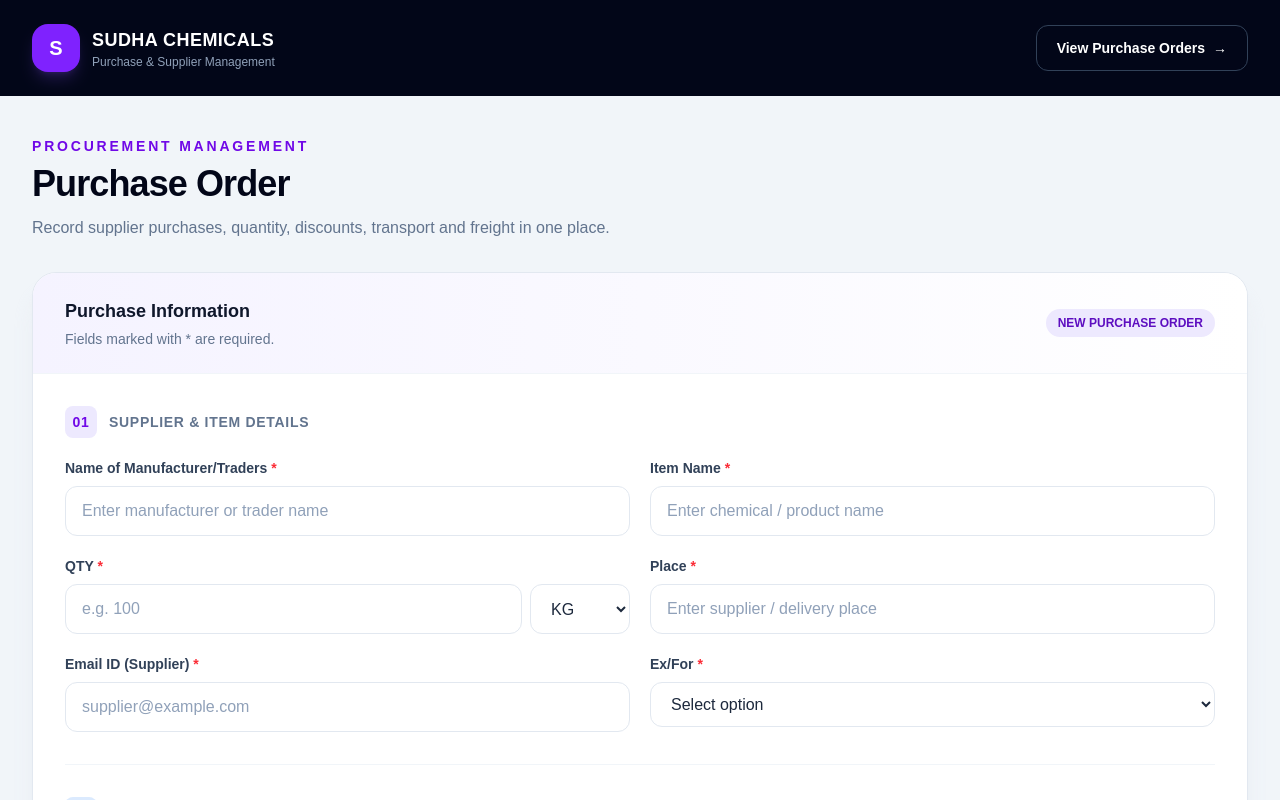
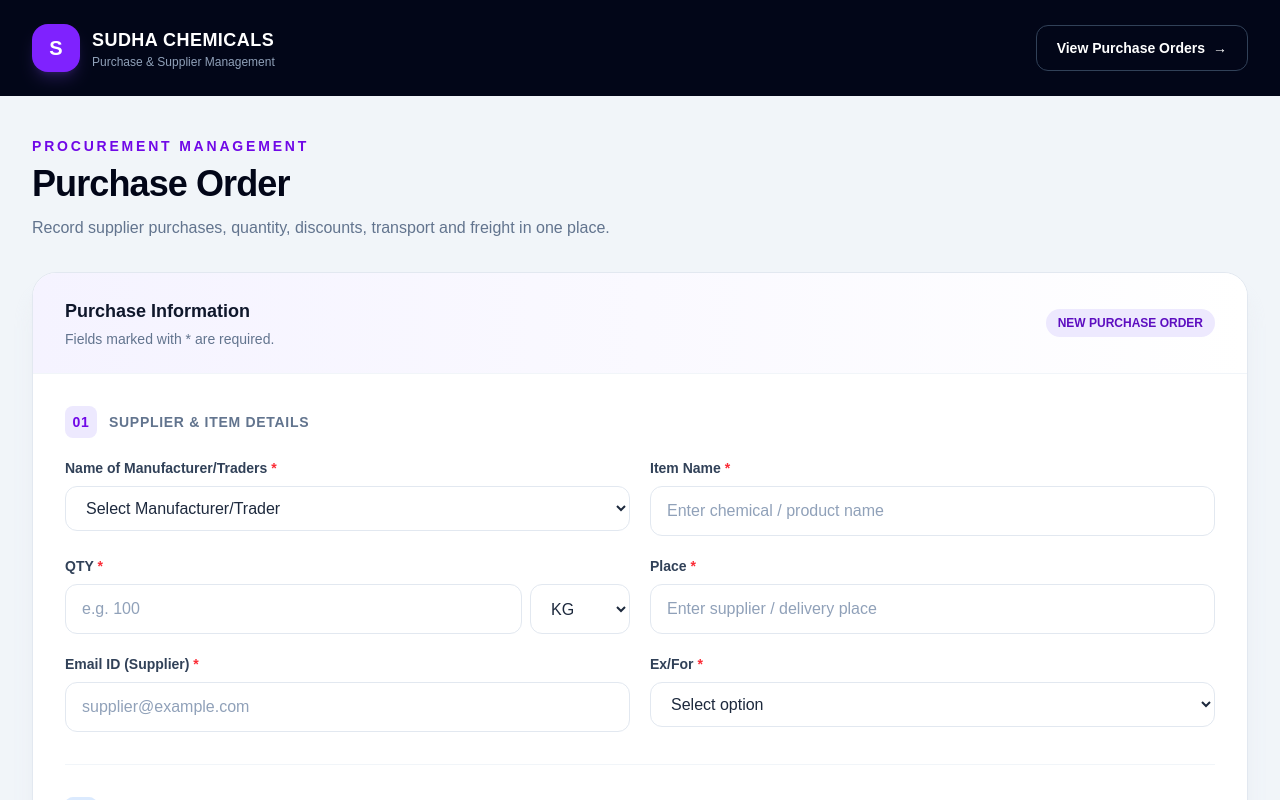
Before and after one commit to Shubhamchaurasiya1066/sudha-sales-order, a Next.js app: page /purchase-order in a window 1280 px wide. Shown: the top 800 px of the page. Built offline with nearby package versions, Linux system fonts and the light colour scheme.

Commit message:
update project

```diff
--- a/src/app/purchase-order/page.js
+++ b/src/app/purchase-order/page.js
@@ -5,6 +5,21 @@ import Link from "next/link";
 
 const STORAGE_KEY = "sudha_purchase_orders";
 const units = ["L", "KG", "MT", "BAG"];
+const manufacturerOptions = [
+    "AHANA TRADING & LOGISTIC PRIVATE LIMITADE",
+    "BODAL CHEMICALS LTD.-UNIT-VII",
+    "CHAMBAL FERTILISERS AND CHEMICALS LTD.",
+    "GUJRAT ALKALIES AND CHEMICALS LIMITED",
+    "KUTCH COPPER LIMITED",
+    "LEO CHEMO PLAST PRIVATE LIMITED",
+    "ORIENT PAPER MILLS",
+    "Paradeep Phosphates Limited",
+    "PATEL ENTERPRISES",
+    "R R INNOVATIVE PRIVATE LIMITED",
+    "SHARDAM CHEMICAL",
+    "SHRIRAM ALKALI & CHEMICALS(H2O2)",
+    "SHRIRAM VINYL & CHEMICAL INDUSTRIES",
+];
 
 const initialForm = {
     manufacturerName: "",
@@ -253,8 +268,7 @@ export default function PurchaseOrderPage() {
                         name={name}
                         value={form[name]}
                         onChange={updateField}
-            className={`${inputClass} ${
-              errors[name] ? "border-red-400" : ""
+                        className={`${inputClass} ${errors[name] ? "border-red-400" : ""
                             }`}
                         required={options.required}
                     >
@@ -274,8 +288,7 @@ export default function PurchaseOrderPage() {
                         value={form[name]}
                         onChange={updateField}
                         placeholder={placeholder}
-            className={`${inputClass} ${
-              errors[name] ? "border-red-400" : ""
+                        className={`${inputClass} ${errors[name] ? "border-red-400" : ""
                             }`}
                         required={options.required}
                     />
@@ -338,15 +351,13 @@ export default function PurchaseOrderPage() {
                     <div
                         role={noticeType === "error" ? "alert" : "status"}
                         aria-live="polite"
-            className={`mb-6 flex items-start gap-3 rounded-2xl border bg-white p-4 text-sm shadow-lg ${
-              noticeType === "error"
+                        className={`mb-6 flex items-start gap-3 rounded-2xl border bg-white p-4 text-sm shadow-lg ${noticeType === "error"
                                 ? "border-red-200"
                                 : "border-emerald-200"
                             }`}
                     >
                         <span
-              className={`flex h-9 w-9 shrink-0 items-center justify-center rounded-full text-lg font-black ${
-                noticeType === "error"
+                            className={`flex h-9 w-9 shrink-0 items-center justify-center rounded-full text-lg font-black ${noticeType === "error"
                                     ? "bg-red-100 text-red-700"
                                     : "bg-emerald-100 text-emerald-700"
                                 }`}
@@ -356,8 +367,7 @@ export default function PurchaseOrderPage() {
 
                         <div className="min-w-0 flex-1">
                             <p
-                className={`font-bold ${
-                  noticeType === "error"
+                                className={`font-bold ${noticeType === "error"
                                         ? "text-red-800"
                                         : "text-emerald-800"
                                     }`}
@@ -424,12 +434,36 @@ export default function PurchaseOrderPage() {
                             </h3>
 
                             <div className="grid grid-cols-1 gap-5 md:grid-cols-2">
-                {field(
-                  "manufacturerName",
-                  "Name of Manufacturer/Traders",
-                  "Enter manufacturer or trader name",
-                  { required: true }
+                                <div>
+                                    <label className={labelClass} htmlFor="manufacturerName">
+                                        Name of Manufacturer/Traders
+                                        <span className="text-red-500"> *</span>
+                                    </label>
+
+                                    <select
+                                        id="manufacturerName"
+                                        name="manufacturerName"
+                                        value={form.manufacturerName}
+                                        onChange={updateField}
+                                        className={`${inputClass} ${errors.manufacturerName ? "border-red-400" : ""
+                                            }`}
+                                        required
+                                    >
+                                        <option value="">Select Manufacturer/Trader</option>
+
+                                        {manufacturerOptions.map((manufacturer) => (
+                                            <option key={manufacturer} value={manufacturer}>
+                                                {manufacturer}
+                                            </option>
+                                        ))}
+                                    </select>
+
+                                    {errors.manufacturerName && (
+                                        <p className="mt-1 text-xs text-red-600">
+                                            {errors.manufacturerName}
+                                        </p>
                                     )}
+                                </div>
 
                                 {field(
                                     "itemName",
@@ -453,8 +487,7 @@ export default function PurchaseOrderPage() {
                                             value={form.qty}
                                             onChange={updateField}
                                             placeholder="e.g. 100"
-                      className={`${inputClass} ${
-                        errors.qty ? "border-red-400" : ""
+                                            className={`${inputClass} ${errors.qty ? "border-red-400" : ""
                                                 }`}
                                         />
 
@@ -538,8 +571,7 @@ export default function PurchaseOrderPage() {
                                             value={form.discount}
                                             onChange={updateField}
                                             placeholder="Enter discount"
-                      className={`${inputClass} ${
-                        errors.discount ? "border-red-400" : ""
+                                            className={`${inputClass} ${errors.discount ? "border-red-400" : ""
                                                 }`}
                                         />
 
```
Lines whose indentation alone changed are shown as unchanged.
